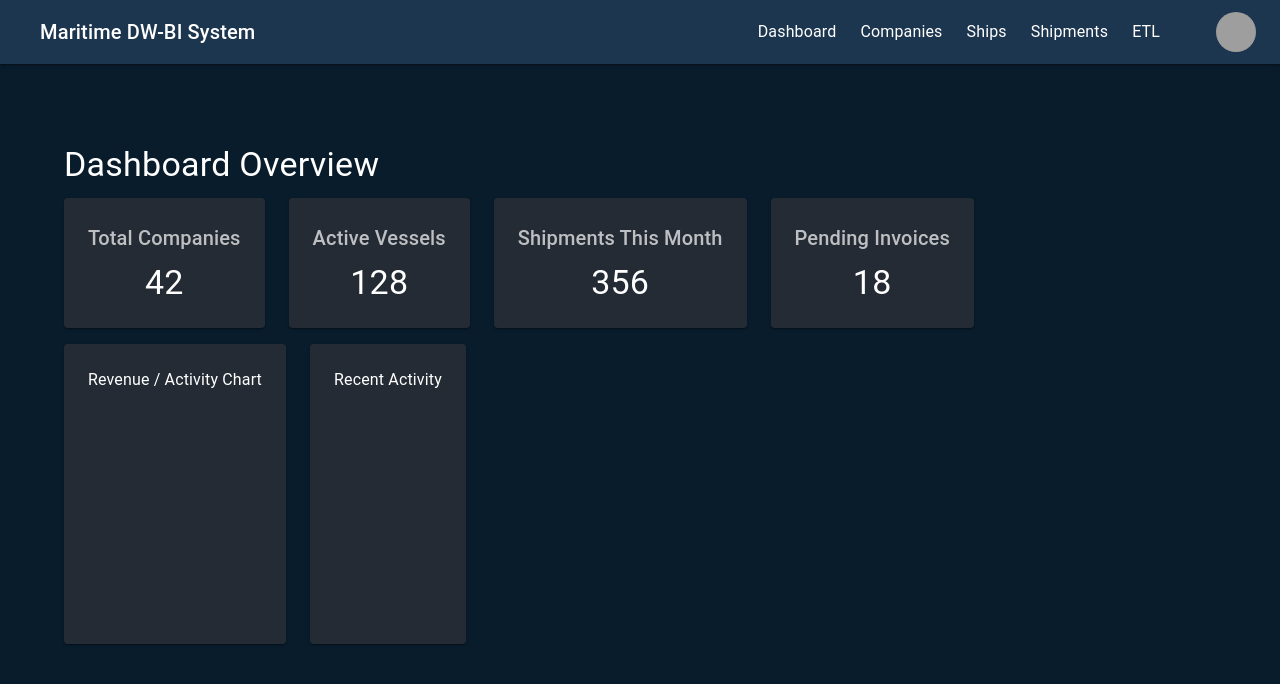
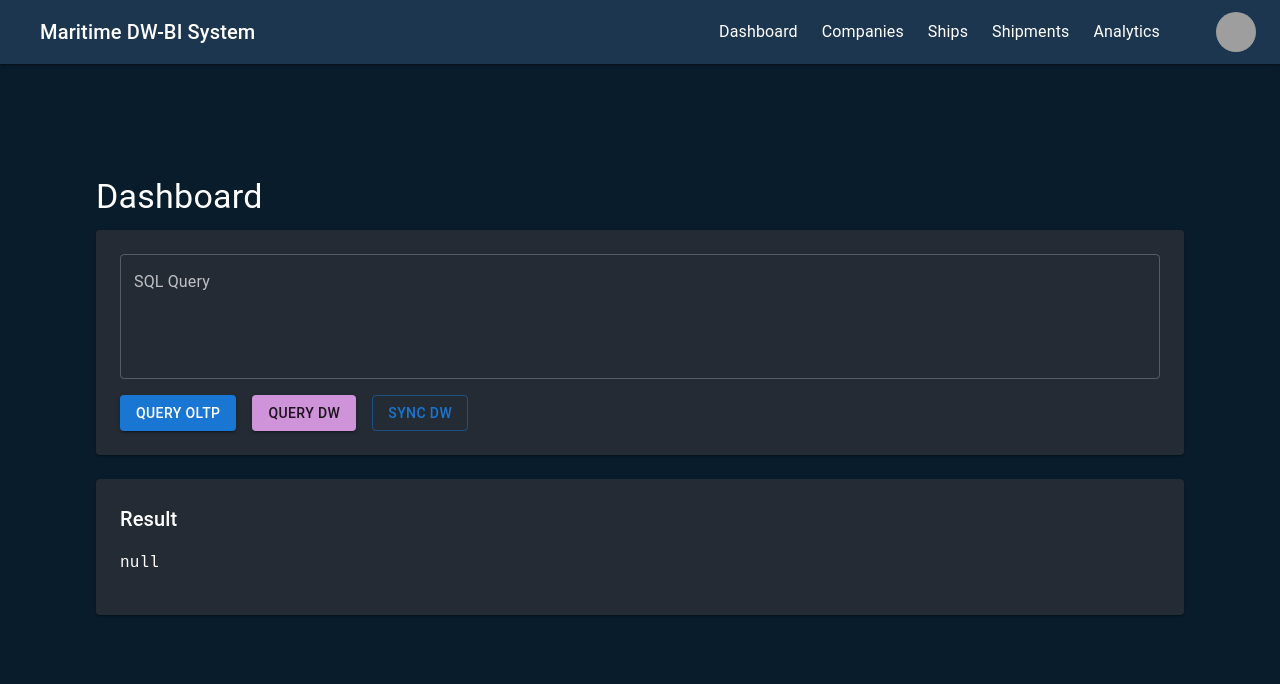
Before and after one commit to CirciumaruRaul/DW-BI, a React (Create React App) app in the folder frontend/: page / in a window 1280 px wide. Shown: the top 684 px of the page. Built offline with nearby package versions, Linux system fonts and the light colour scheme; grey boxes are pictures that could not be loaded; some icons are missing.

Commit message:
added analytics page with dummy charts to be populated with API data

```diff
--- a/frontend/package.json
+++ b/frontend/package.json
@@ -7,6 +7,7 @@
     "@emotion/styled": "^11.14.1",
     "@mui/icons-material": "^7.3.8",
     "@mui/material": "^7.3.8",
+    "@mui/x-charts": "^8.0.0",
     "@testing-library/dom": "^10.4.1",
     "@testing-library/jest-dom": "^6.9.1",
     "@testing-library/react": "^16.3.2",
--- a/frontend/src/App.js
+++ b/frontend/src/App.js
@@ -4,6 +4,7 @@ import Layout from "./components/Layout";
 import Dashboard from "./pages/Dashboard";
 import Shipments from "./pages/Shipments";
 import Ships from "./pages/Ships";
+import Analytics from "./pages/Analytics";
 // import Dashboard from "./pages/Companies";
 import './App.css';
 import { BrowserRouter as Router, Routes, Route } from "react-router-dom";
@@ -33,6 +34,7 @@ function App() {
             <Route path="/companies" element={<Companies />} />
             <Route path="/ships" element={<Ships />} />
             <Route path="/shipments" element={<Shipments />} />
+            <Route path="/analytics" element={<Analytics />} />
           </Route>
         </Routes>
       </Router>
--- a/frontend/src/components/Navbar.js
+++ b/frontend/src/components/Navbar.js
@@ -28,8 +28,11 @@ export default function Navbar() {
           <Link to="/shipments" style={{ color: "inherit", textDecoration: "none" }}>
             Shipments
           </Link>
-          <Link to="/etl" style={{ color: "inherit", textDecoration: "none" }}>
+          {/* <Link to="/etl" style={{ color: "inherit", textDecoration: "none" }}>
             ETL
+          </Link> */}
+          <Link to="/analytics" style={{ color: "inherit", textDecoration: "none" }}>
+            Analytics
           </Link>
         </Box>
 
--- /dev/null
+++ b/frontend/src/pages/Analytics.js
@@ -0,0 +1,81 @@
+import { Box, Typography, Grid, Card, CardContent } from "@mui/material";
+import { BarChart, LineChart, ChartsTooltip } from "@mui/x-charts";
+import { fact_shipments, dim_ships } from "../mock/dummyData.js";
+
+export default function Analytics() {
+  // Prepare chart data
+  const teuPerShip = dim_ships.map(ship => {
+    const shipmentsOfShip = fact_shipments.filter(s => s.ship_id === ship.id);
+    const totalTeu = shipmentsOfShip.reduce((sum, s) => sum + s.teu_utilized, 0);
+    return { label: ship.ship_name, value: totalTeu };
+  });
+
+  const cargoOverTime = fact_shipments.map(s => ({
+    label: new Date(s.departure_timestamp).toISOString().split("T")[0],
+    value: s.cargo_tonnage
+  }));
+
+  const crewVsFuel = fact_shipments.map(s => ({
+    label: dim_ships.find(ship => ship.id === s.ship_id)?.ship_name || "Unknown",
+    crew: s.crew_count,
+    fuel: s.fuel_consumed
+  }));
+
+  return (
+    <Box sx={{ p: 2 }}>
+      <Typography variant="h4" gutterBottom>
+        Analytics Dashboard
+      </Typography>
+
+      <Grid container spacing={2}>
+        {/* TEU per Ship */}
+        <Grid item xs={12} md={6}>
+          <Card>
+            <CardContent>
+              <Typography variant="h6">Total TEU per Ship</Typography>
+              <BarChart
+                series={[{ data: teuPerShip.map(d => d.value), label: "TEU" }]}
+                categories={teuPerShip.map(d => d.label)}
+              >
+                <ChartsTooltip />
+              </BarChart>
+            </CardContent>
+          </Card>
+        </Grid>
+
+        {/* Cargo over Time */}
+        <Grid item xs={12} md={6}>
+          <Card>
+            <CardContent>
+              <Typography variant="h6">Cargo Tonnage Over Time</Typography>
+              <LineChart
+                series={[{ data: cargoOverTime.map(d => d.value), label: "Cargo" }]}
+                categories={cargoOverTime.map(d => d.label)}
+              >
+                <ChartsTooltip />
+              </LineChart>
+            </CardContent>
+          </Card>
+        </Grid>
+
+        {/* Crew vs Fuel */}
+        <Grid item xs={12}>
+          <Card>
+            <CardContent>
+              <Typography variant="h6">Crew Count vs Fuel Consumed</Typography>
+              <BarChart
+                series={[
+                  { data: crewVsFuel.map(d => d.crew), label: "Crew" },
+                  { data: crewVsFuel.map(d => d.fuel), label: "Fuel" }
+                ]}
+                categories={crewVsFuel.map(d => d.label)}
+              >
+                <ChartsTooltip />
+              </BarChart>
+            </CardContent>
+          </Card>
+        </Grid>
+      </Grid>
+    </Box>
+  );
+}
--- a/frontend/src/pages/Dashboard.js
+++ b/frontend/src/pages/Dashboard.js
@@ -1,29 +1,104 @@
 import { Typography, Grid, Paper } from "@mui/material";
 import DashboardCards from "../components/DashboardCards";
 
+import { useState } from "react";
+import { executeOtlpQuery, executeDwQuery, syncWarehouse } from "../apis/api.js";
+import { Box, Button, TextField } from "@mui/material";
+
 export default function Dashboard() {
+  const [query, setQuery] = useState("");
+  const [result, setResult] = useState(null);
+  const [loading, setLoading] = useState(false);
+
+  const handleOtlpQuery = async () => {
+    try {
+      setLoading(true);
+      const data = await executeOtlpQuery(query);
+      setResult(data);
+    } catch (err) {
+      console.error(err);
+      setResult("Error executing OLTP query");
+    } finally {
+      setLoading(false);
+    }
+  };
+
+  const handleDwQuery = async () => {
+    try {
+      setLoading(true);
+      const data = await executeDwQuery(query);
+      setResult(data);
+    } catch (err) {
+      console.error(err);
+      setResult("Error executing DW query");
+    } finally {
+      setLoading(false);
+    }
+  };
+
+  const handleSync = async () => {
+    try {
+      setLoading(true);
+      const data = await syncWarehouse();
+      setResult(data);
+    } catch (err) {
+      console.error(err);
+      setResult("Error syncing warehouse");
+    } finally {
+      setLoading(false);
+    }
+  };
+
   return (
-    <>
+    <Box p={4}>
       <Typography variant="h4" gutterBottom>
-        Dashboard Overview
+        Dashboard
       </Typography>
 
-      <DashboardCards />
+      <Paper sx={{ p: 3, mb: 3 }}>
+        <TextField
+          label="SQL Query"
+          multiline
+          rows={4}
+          fullWidth
+          value={query}
+          onChange={(e) => setQuery(e.target.value)}
+        />
 
-      <Grid container spacing={3} sx={{ mt: 2 }}>
-        <Grid item xs={12} md={8}>
-          <Paper sx={{ p: 3, height: 300 }}>
-            {/* Chart Placeholder */}
-            Revenue / Activity Chart
-          </Paper>
-        </Grid>
+        <Box mt={2} display="flex" gap={2}>
+          <Button
+            variant="contained"
+            onClick={handleOtlpQuery}
+            disabled={loading}
+          >
+            Query OLTP
+          </Button>
 
-        <Grid item xs={12} md={4}>
-          <Paper sx={{ p: 3, height: 300 }}>
-            Recent Activity
-          </Paper>
-        </Grid>
-      </Grid>
-    </>
+          <Button
+            variant="contained"
+            color="secondary"
+            onClick={handleDwQuery}
+            disabled={loading}
+          >
+            Query DW
+          </Button>
+
+          <Button
+            variant="outlined"
+            onClick={handleSync}
+            disabled={loading}
+          >
+            Sync DW
+          </Button>
+        </Box>
+      </Paper>
+
+      <Paper sx={{ p: 3 }}>
+        <Typography variant="h6">Result</Typography>
+        <pre style={{ overflowX: "auto" }}>
+          {JSON.stringify(result, null, 2)}
+        </pre>
+      </Paper>
+    </Box>
   );
 }
```
Also changed, not shown: 2 other files (tests, documents, lock files or other folders).
